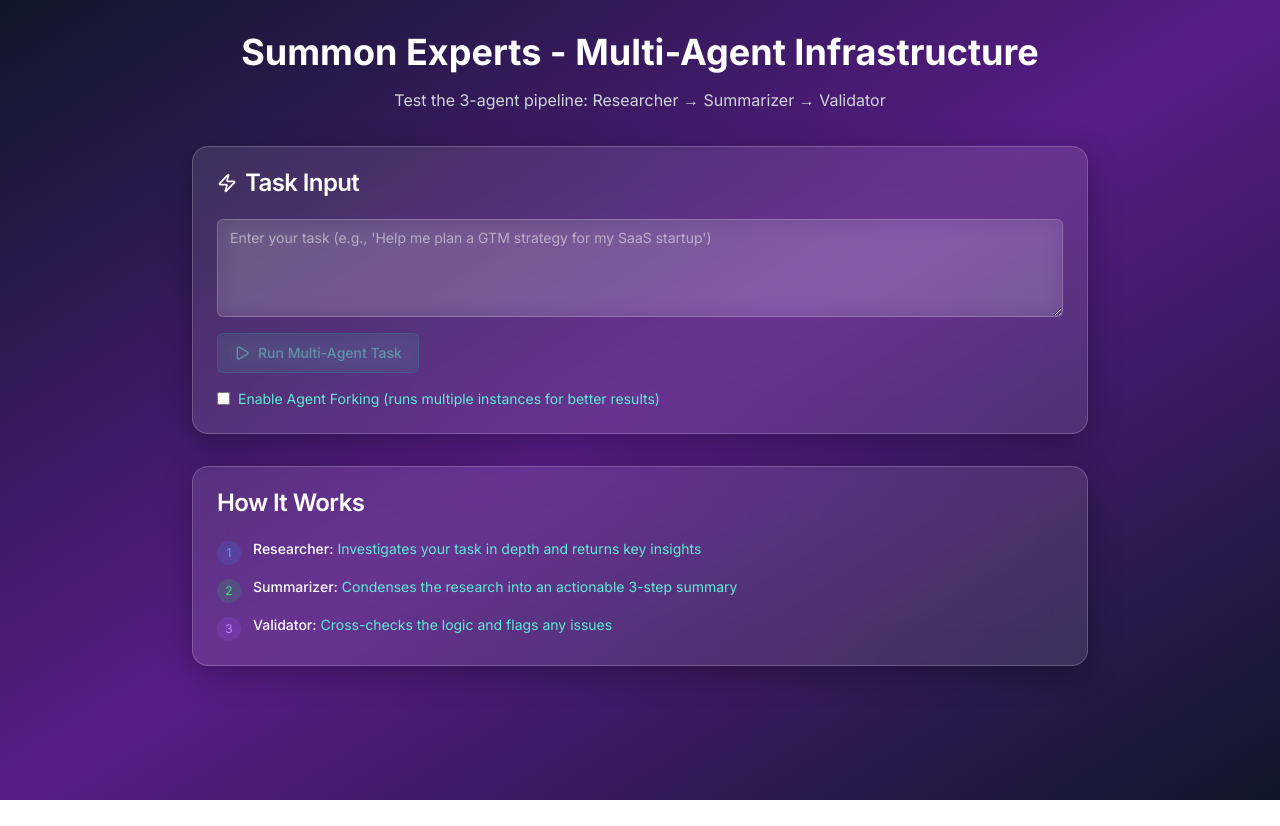
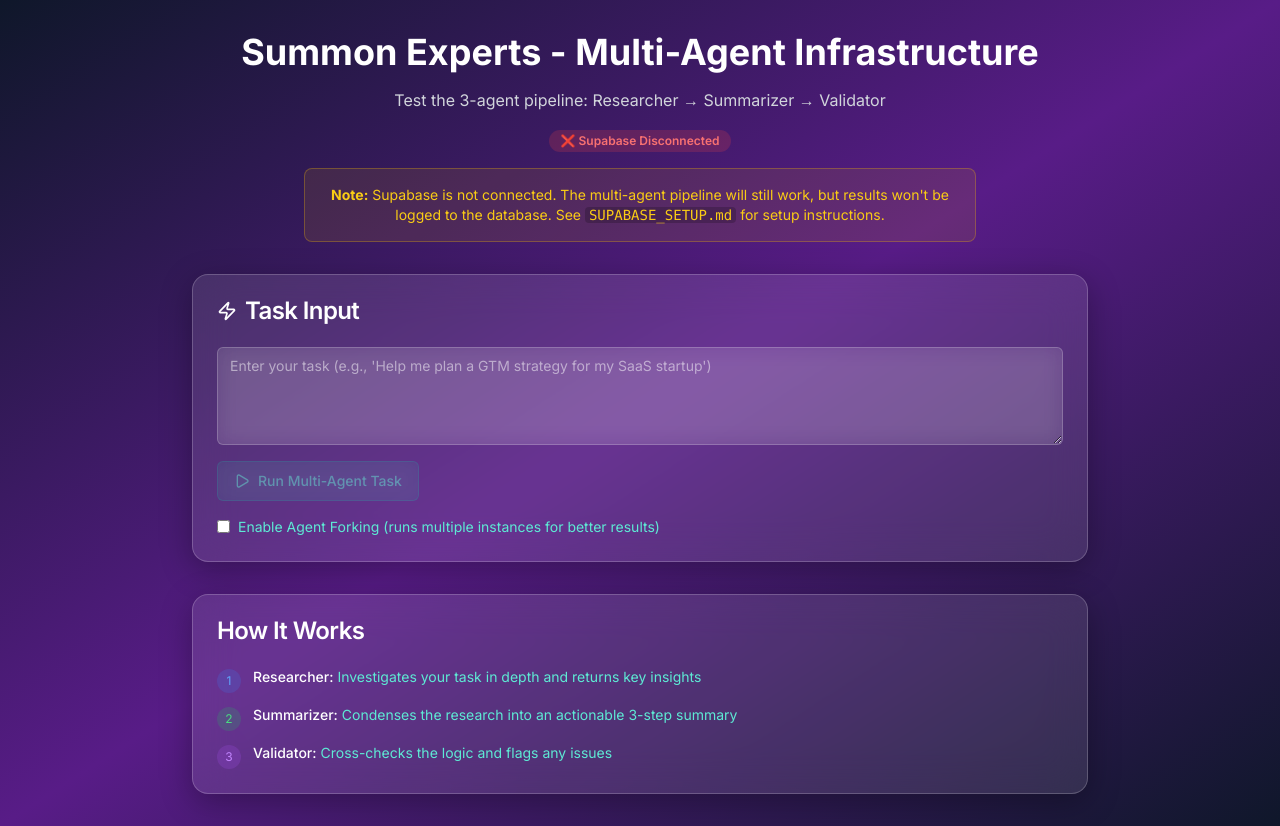
Before and after one commit to BTheCoderr/summonExpertsV1, a Next.js app: page /mvp in a window 1280 px wide. Before the commit the page ends 800 px from the top, so only its background shows below. Built offline with nearby package versions, Linux system fonts and the light colour scheme; no server answers.

Commit message:
Fix completion status display and add Supabase connection indicator

```diff
--- a/app/demo/page.tsx
+++ b/app/demo/page.tsx
@@ -1110,7 +1110,7 @@ export default function YCPrototype() {
         totalTasks: 12,
         completionRate: 67,
         notes: 'Made significant progress on business registration and kitchen setup. Need to focus on marketing strategy next week.',
-        status: 'completed'
+        status: 'in-progress'
       },
       {
         id: 2,
@@ -1120,7 +1120,7 @@ export default function YCPrototype() {
         totalTasks: 10,
         completionRate: 50,
         notes: 'Completed market research and finalized business plan. Behind schedule on supplier contacts.',
-        status: 'completed'
+        status: 'in-progress'
       },
       {
         id: 3,
@@ -1130,7 +1130,7 @@ export default function YCPrototype() {
         totalTasks: 8,
         completionRate: 75,
         notes: 'Excellent progress on recipe development and cost analysis. Ready to start vendor outreach.',
-        status: 'completed'
+        status: 'in-progress'
       },
       {
         id: 4,
@@ -1140,7 +1140,7 @@ export default function YCPrototype() {
         totalTasks: 6,
         completionRate: 50,
         notes: 'Started strong with business idea validation. Need to accelerate planning phase.',
-        status: 'completed'
+        status: 'in-progress'
       },
       {
         id: 5,
@@ -1150,7 +1150,7 @@ export default function YCPrototype() {
         totalTasks: 9,
         completionRate: 78,
         notes: 'Strong month with excellent progress on financial planning and supplier negotiations. Ready for next phase.',
-        status: 'completed'
+        status: 'in-progress'
       },
       {
         id: 6,
@@ -1160,7 +1160,7 @@ export default function YCPrototype() {
         totalTasks: 7,
         completionRate: 57,
         notes: 'Completed strategic framework and identified key growth opportunities. Need to finalize implementation timeline.',
-        status: 'completed'
+        status: 'in-progress'
       },
       {
         id: 7,
@@ -1170,7 +1170,7 @@ export default function YCPrototype() {
         totalTasks: 11,
         completionRate: 82,
         notes: 'Extensive market research completed. Identified target demographics and competitive advantages. Ready for business plan development.',
-        status: 'completed'
+        status: 'in-progress'
       },
       {
         id: 8,
@@ -1180,7 +1180,7 @@ export default function YCPrototype() {
         totalTasks: 5,
         completionRate: 40,
         notes: 'Basic setup completed. Need to accelerate on core business planning and financial projections.',
-        status: 'completed'
+        status: 'in-progress'
       }
     ]
 
@@ -1240,8 +1240,15 @@ export default function YCPrototype() {
                 <div className="flex-1">
                   <div className="flex items-center gap-3 mb-2">
                     <h3 className="text-lg font-bold glass-text-white">{audit.title}</h3>
-                    <Badge variant={audit.status === 'completed' ? 'default' : 'secondary'} className="bg-teal-500/30 text-teal-100 border-teal-400/50 font-semibold">
-                      {audit.status}
+                    <Badge
+                      variant={audit.status === 'completed' ? 'default' : 'secondary'}
+                      className={
+                        audit.status === 'completed'
+                          ? 'bg-green-500/30 text-green-100 border-green-400/50 font-semibold'
+                          : 'bg-yellow-500/30 text-yellow-100 border-yellow-400/50 font-semibold'
+                      }
+                    >
+                      {audit.status === 'completed' ? 'Completed' : 'In Progress'}
                     </Badge>
                   </div>
                   <p className="text-sm glass-text-teal mb-3 font-medium">{new Date(audit.date).toLocaleDateString('en-US', {
--- a/components/mvp-task-runner.tsx
+++ b/components/mvp-task-runner.tsx
@@ -1,6 +1,6 @@
 'use client';
 
-import React, { useState } from 'react';
+import React, { useState, useEffect } from 'react';
 import { Card, CardContent, CardHeader, CardTitle } from '@/components/ui/card';
 import { Button } from '@/components/ui/button';
 import { Textarea } from '@/components/ui/textarea';
@@ -23,6 +23,7 @@ interface TaskResult {
   validatorOut: string;
   success: boolean;
   forking_enabled?: boolean;
+  supabase_connected?: boolean;
 }
 
 export default function MVPTaskRunner() {
@@ -31,6 +32,22 @@ export default function MVPTaskRunner() {
   const [result, setResult] = useState<TaskResult | null>(null);
   const [error, setError] = useState<string | null>(null);
   const [enableForking, setEnableForking] = useState(false);
+  const [supabaseStatus, setSupabaseStatus] = useState<'checking' | 'connected' | 'disconnected'>('checking');
+
+  // Check Supabase connection on component mount
+  useEffect(() => {
+    checkSupabaseConnection();
+  }, []);
+
+  const checkSupabaseConnection = async () => {
+    try {
+      const res = await fetch('/api/mvp-orchestrator');
+      const data = await res.json();
+      setSupabaseStatus(data.supabase_connected ? 'connected' : 'disconnected');
+    } catch (error) {
+      setSupabaseStatus('disconnected');
+    }
+  };
 
   async function runTask() {
     if (!input.trim()) return;
@@ -74,6 +91,34 @@ export default function MVPTaskRunner() {
         <div className="text-center">
           <h1 className="text-4xl font-bold text-white mb-4">Summon Experts - Multi-Agent Infrastructure</h1>
           <p className="text-gray-300">Test the 3-agent pipeline: Researcher → Summarizer → Validator</p>
+
+          {/* Supabase Status */}
+          <div className="mt-4 flex justify-center">
+            <Badge
+              variant="secondary"
+              className={
+                supabaseStatus === 'connected'
+                  ? 'bg-green-500/20 text-green-400'
+                  : supabaseStatus === 'checking'
+                  ? 'bg-yellow-500/20 text-yellow-400'
+                  : 'bg-red-500/20 text-red-400'
+              }
+            >
+              {supabaseStatus === 'connected' && '✅ Supabase Connected'}
+              {supabaseStatus === 'checking' && '⏳ Checking Connection...'}
+              {supabaseStatus === 'disconnected' && '❌ Supabase Disconnected'}
+            </Badge>
+          </div>
+
+          {/* Supabase Setup Note */}
+          {supabaseStatus === 'disconnected' && (
+            <div className="mt-4 p-4 bg-yellow-500/10 border border-yellow-500/30 rounded-lg max-w-2xl mx-auto">
+              <p className="text-yellow-400 text-sm">
+                <strong>Note:</strong> Supabase is not connected. The multi-agent pipeline will still work, but results won't be logged to the database.
+                See <code className="bg-black/20 px-1 rounded">SUPABASE_SETUP.md</code> for setup instructions.
+              </p>
+            </div>
+          )}
         </div>
 
         {/* Input Section */}
```
